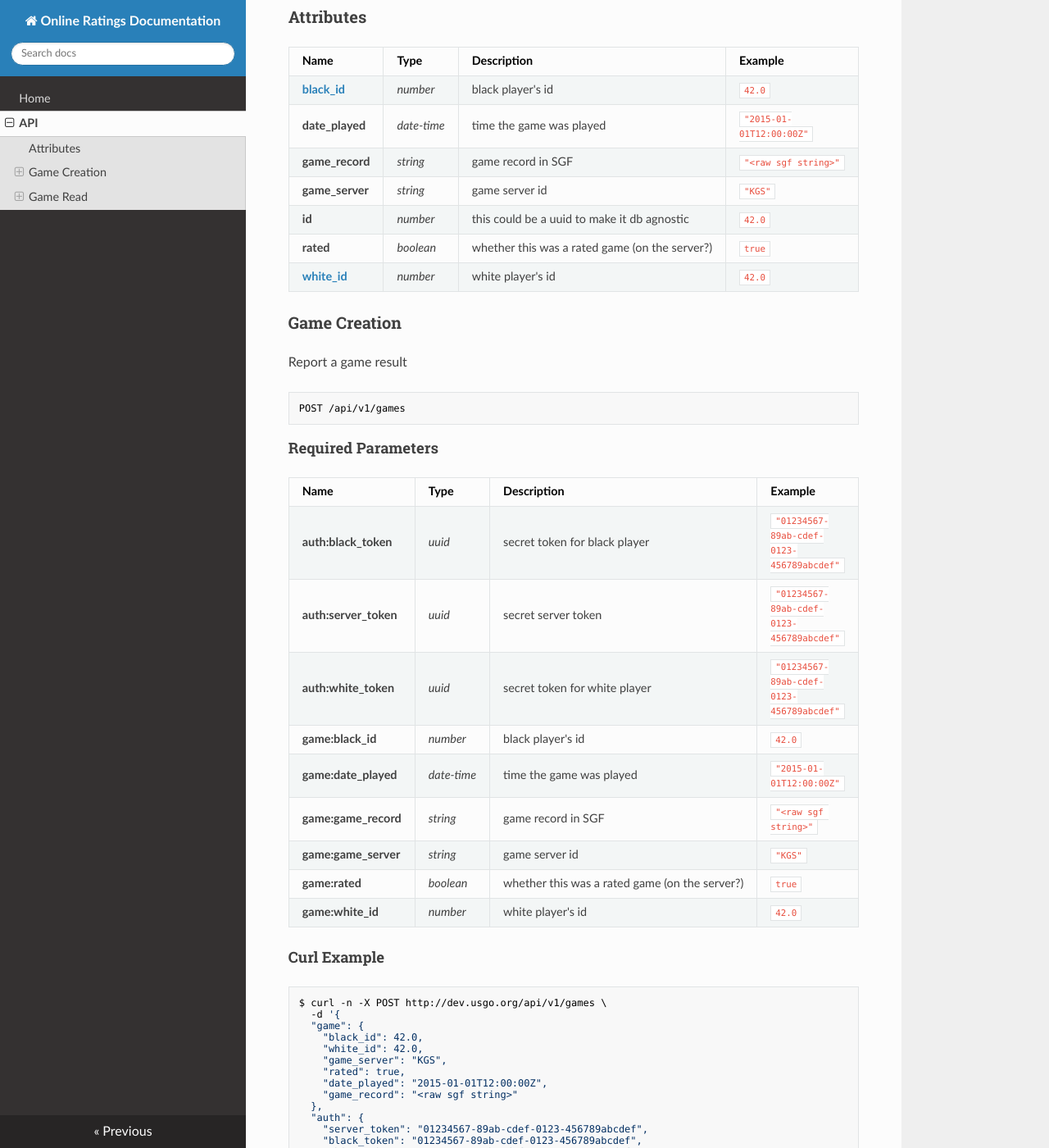
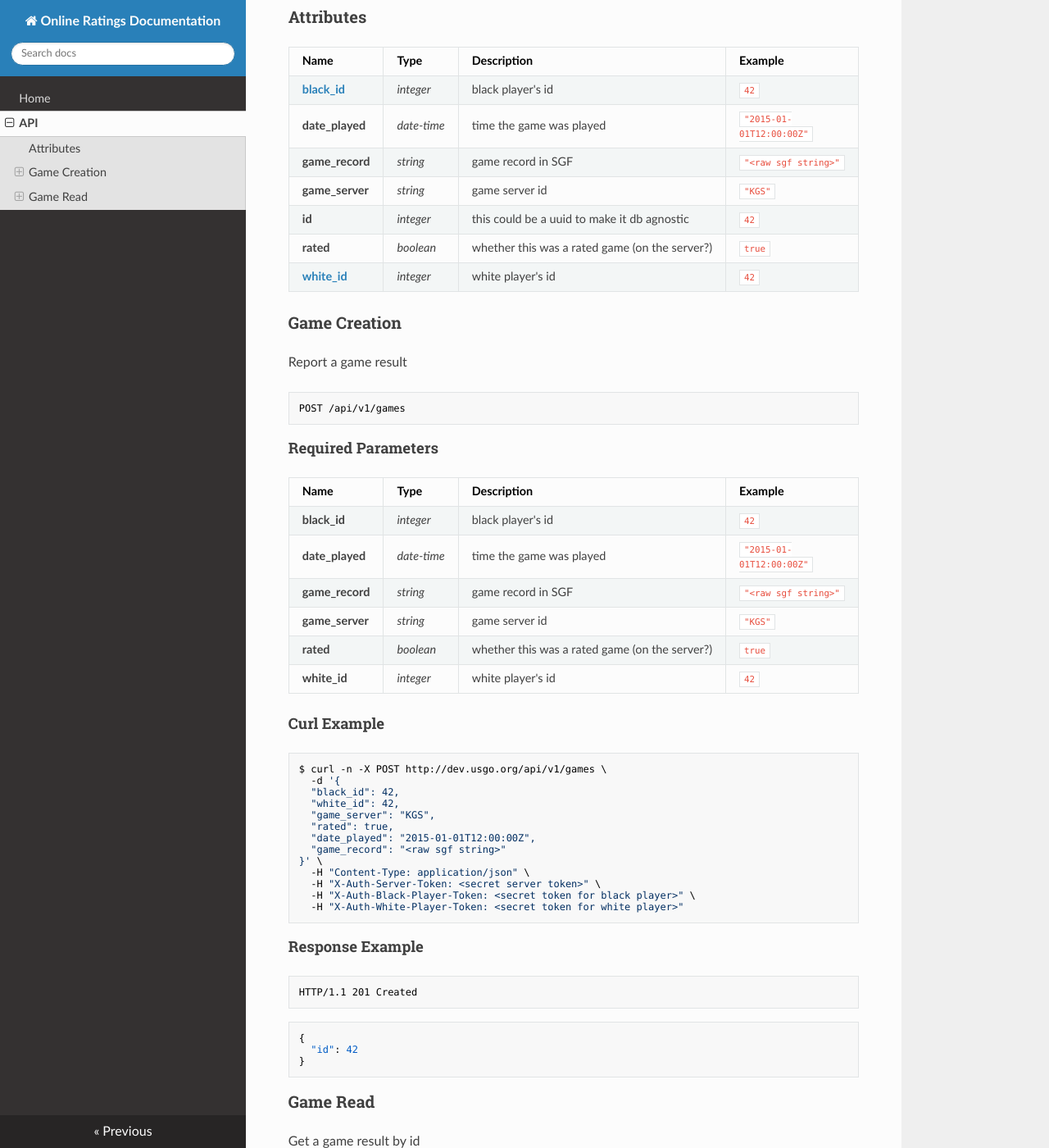
Before and after one commit to usgo/online-ratings, an MkDocs documentation site: the page built from docs/api.md, in a window 1280 px wide and 1400 px high, scrolled down 196 px. Shown: the whole window at 82% size. Built offline with MkDocs 1.6.1, drawn with Linux system fonts in a browser that asks for light colours; nearby versions of some CDN libraries; old or Windows-style settings are respelled for this version of MkDocs; some of the changed text lies outside the part shown.

Commit message:
ids to integers, made auth headers

````diff
--- a/docs/api.md
+++ b/docs/api.md
@@ -7,13 +7,13 @@ Loosely based off the example in the README
 
 | Name | Type | Description | Example |
 | ------- | ------- | ------- | ------- |
-| **[black_id](#resource-player)** | *number* | black player's id | `42.0` |
+| **[black_id](#resource-player)** | *integer* | black player's id | `42` |
 | **date_played** | *date-time* | time the game was played | `"2015-01-01T12:00:00Z"` |
 | **game_record** | *string* | game record in SGF | `"<raw sgf string>"` |
 | **game_server** | *string* | game server id | `"KGS"` |
-| **id** | *number* | this could be a uuid to make it db agnostic | `42.0` |
+| **id** | *integer* | this could be a uuid to make it db agnostic | `42` |
 | **rated** | *boolean* | whether this was a rated game (on the server?) | `true` |
-| **[white_id](#resource-player)** | *number* | white player's id | `42.0` |
+| **[white_id](#resource-player)** | *integer* | white player's id | `42` |
 
 ### Game Creation
 
@@ -27,15 +27,12 @@ POST /api/v1/games
 
 | Name | Type | Description | Example |
 | ------- | ------- | ------- | ------- |
-| **auth:black_token** | *uuid* | secret token for black player | `"01234567-89ab-cdef-0123-456789abcdef"` |
-| **auth:server_token** | *uuid* | secret server token | `"01234567-89ab-cdef-0123-456789abcdef"` |
-| **auth:white_token** | *uuid* | secret token for white player | `"01234567-89ab-cdef-0123-456789abcdef"` |
-| **game:black_id** | *number* | black player's id | `42.0` |
-| **game:date_played** | *date-time* | time the game was played | `"2015-01-01T12:00:00Z"` |
-| **game:game_record** | *string* | game record in SGF | `"<raw sgf string>"` |
-| **game:game_server** | *string* | game server id | `"KGS"` |
-| **game:rated** | *boolean* | whether this was a rated game (on the server?) | `true` |
-| **game:white_id** | *number* | white player's id | `42.0` |
+| **black_id** | *integer* | black player's id | `42` |
+| **date_played** | *date-time* | time the game was played | `"2015-01-01T12:00:00Z"` |
+| **game_record** | *string* | game record in SGF | `"<raw sgf string>"` |
+| **game_server** | *string* | game server id | `"KGS"` |
+| **rated** | *boolean* | whether this was a rated game (on the server?) | `true` |
+| **white_id** | *integer* | white player's id | `42` |
 
 
 
@@ -44,21 +41,17 @@ POST /api/v1/games
 ```bash
 $ curl -n -X POST http://dev.usgo.org/api/v1/games \
   -d '{
-  "game": {
-    "black_id": 42.0,
-    "white_id": 42.0,
-    "game_server": "KGS",
-    "rated": true,
-    "date_played": "2015-01-01T12:00:00Z",
-    "game_record": "<raw sgf string>"
-  },
-  "auth": {
-    "server_token": "01234567-89ab-cdef-0123-456789abcdef",
-    "black_token": "01234567-89ab-cdef-0123-456789abcdef",
-    "white_token": "01234567-89ab-cdef-0123-456789abcdef"
-  }
+  "black_id": 42,
+  "white_id": 42,
+  "game_server": "KGS",
+  "rated": true,
+  "date_played": "2015-01-01T12:00:00Z",
+  "game_record": "<raw sgf string>"
 }' \
-  -H "Content-Type: application/json"
+  -H "Content-Type: application/json" \
+  -H "X-Auth-Server-Token: <secret server token>" \
+  -H "X-Auth-Black-Player-Token: <secret token for black player>" \
+  -H "X-Auth-White-Player-Token: <secret token for white player>"
 ```
 
 
@@ -70,7 +63,7 @@ HTTP/1.1 201 Created
 
 ```json
 {
-  "id": 42.0
+  "id": 42
 }
 ```
 
@@ -98,9 +91,9 @@ HTTP/1.1 200 OK
 
 ```json
 {
-  "id": 42.0,
-  "black_id": 42.0,
-  "white_id": 42.0,
+  "id": 42,
+  "black_id": 42,
+  "white_id": 42,
   "game_server": "KGS",
   "rated": true,
   "date_played": "2015-01-01T12:00:00Z",
@@ -118,7 +111,7 @@ I copied the database table here.
 
 | Name | Type | Description | Example |
 | ------- | ------- | ------- | ------- |
-| **id** | *number* | this could be a uuid to make it db agnostic | `42.0` |
+| **id** | *integer* | this could be a uuid to make it db agnostic | `42` |
 | **name** | *string* | should this be expanded to first_name, last_name? | `"example"` |
 | **server_id** | *number* | not sure if this should be exposed, im just copying the table definition | `42.0` |
 | **token** | *uuid* | im totally guessing that this is a uuid | `"01234567-89ab-cdef-0123-456789abcdef"` |
@@ -147,7 +140,7 @@ HTTP/1.1 200 OK
 
 ```json
 {
-  "id": 42.0,
+  "id": 42,
   "name": "example",
   "server_id": 42.0,
   "token": "01234567-89ab-cdef-0123-456789abcdef"
--- a/docs/schemata/player.yml
+++ b/docs/schemata/player.yml
@@ -11,7 +11,7 @@ definitions:
     anyOf:
       - $ref: /schemata/player#/definitions/id
   id:
-    type: number
+    type: integer
     description: |-
       this could be a uuid to make it db agnostic
   name:
````
Also changed, not shown: docs/schemata/game.yml (+23 -33 lines).
